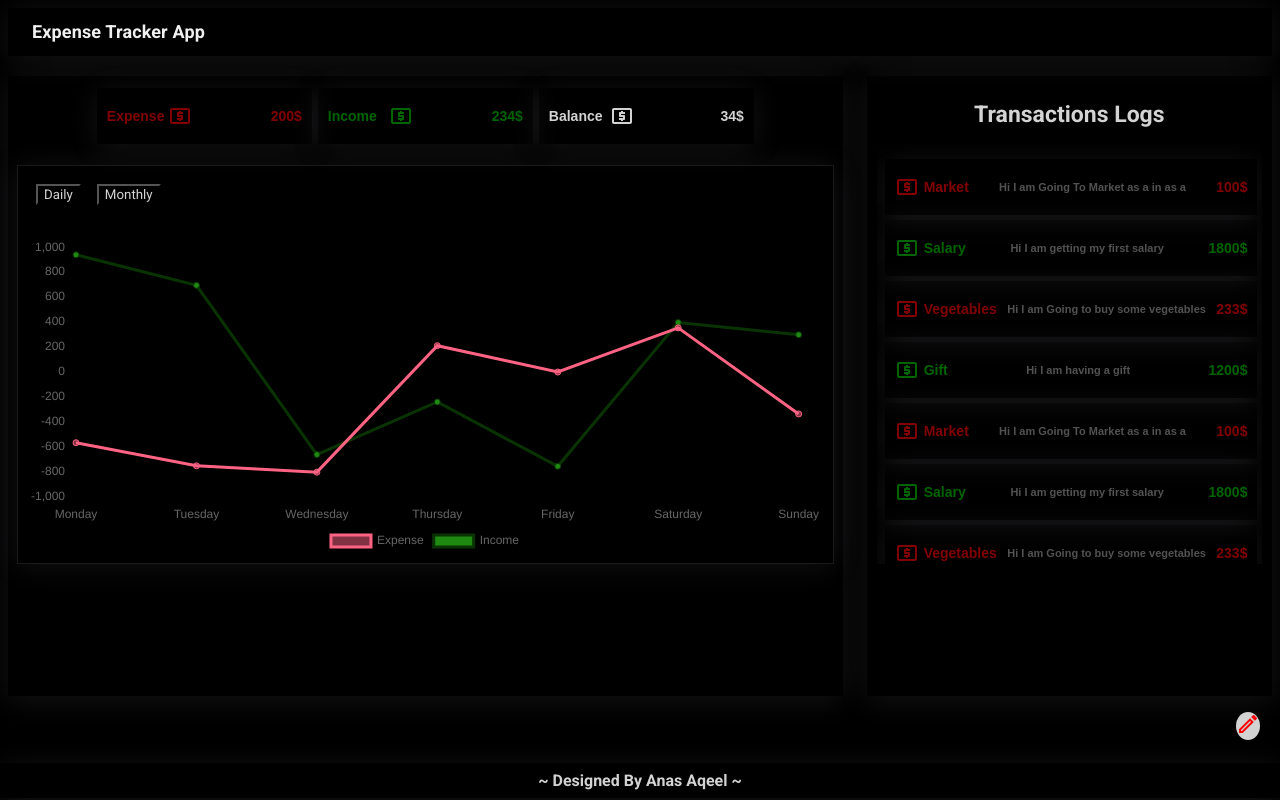
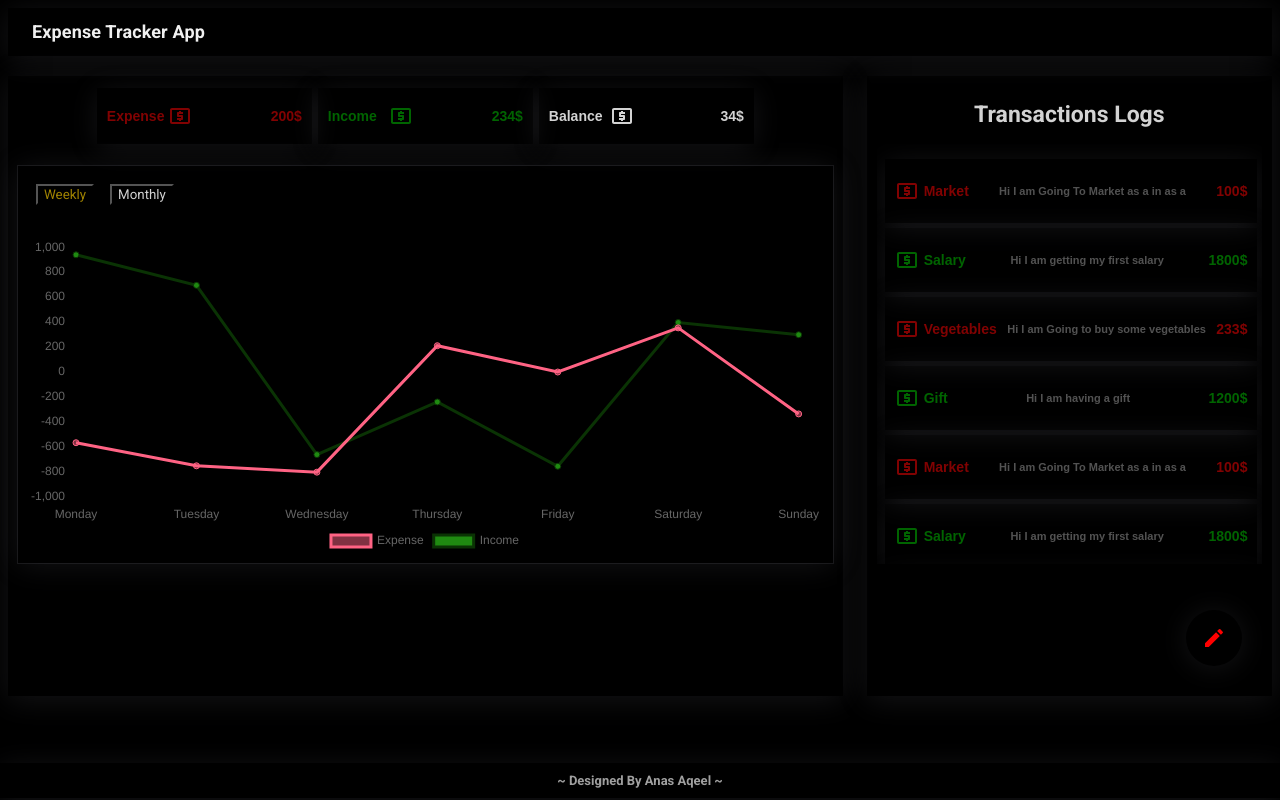
Before and after one commit to anas-aqeel/React_Expense_Tracker_App, a React (Create React App) app: page / in a window 1280 px wide. Built offline with nearby package versions, Linux system fonts and the light colour scheme.

Commit message:
Ui Completed

```diff
--- a/src/Components/AddTransaction.jsx
+++ b/src/Components/AddTransaction.jsx
@@ -1,10 +1,116 @@
-import React from 'react';
-import ModeEditOutlineOutlinedIcon from '@mui/icons-material/ModeEditOutlineOutlined';
+import React, { useState } from 'react';
+import EditIcon from '@mui/icons-material/Edit';
+import { Box, Modal, Fab, TextField, Button, MenuItem } from '@mui/material';
+
+const style = {
+  position: 'absolute',
+  top: '40%',
+  left: '50%',
+  transform: 'translate(-50%, -50%)',
+  width: 450,
+  bgcolor: 'background.paper',
+  boxShadow: 'rgba(100, 100, 111, 0.3) 0px 4px 29px 0px',
+  p: 2,
+};
 
 export default function AddTransaction() {
- return (
-    <div style={{'borderRadius':'100%', 'backgroundColor': 'lightgrey','color':'red','position':'absolute','bottom':'60px','right':'20px'}}>
-      <ModeEditOutlineOutlinedIcon color='white'/>
+  const [open, setOpen] = useState(false);
+  const handleOpen = () => setOpen(true);
+  const handleClose = () => setOpen(false);
+  return (
+    <div>
+      <Fab
+        onClick={handleOpen}
+        style={{
+
+          'backgroundColor': 'black',
+          'color': 'red',
+          'position': 'absolute',
+          'bottom': '30px',
+          'right': '30px',
+          'cursor': 'pointer',
+          'boxShadow': 'rgba(100, 100, 111, 0.2) 0px 2px 29px 0px'
+        }} color="secondary" aria-label="edit">
+        <EditIcon />
+      </Fab>
+      <Modal
+        open={open}
+        onClose={handleClose}
+        aria-labelledby="modal-modal-title"
+        aria-describedby="modal-modal-description"
+      >
+        <TxModal />
+      </Modal>
     </div>
+
   );
 }
+
+const TxModal = () => {
+  const [type, setType] = React.useState('Income');
+  return (
+    <Box sx={style}>
+      <p
+      style={{
+        color: 'rgb(52,52,52)',
+        textAlign: 'center',
+        fontFamily: "Roboto, sans-serif",
+        fontWeight:' bold',
+        fontSize: '23px'
+      }}
+      >Add New Transaction</p>
+      <Box
+        style={{
+          display: 'flex',
+          justifyContent: 'space-between',
+          marginBottom: '15px'
+        }}>
+        <TextField size="small" id="outlined-basic" label="Name" variant="outlined" />
+        <TextField size="small" id="outlined-basic" type={'number'} label="Value" variant="outlined" />
+      </Box>
+
+
+      <TextField fullWidth={true}
+        size="small"
+        style={{ marginBottom: '15px' }}
+        id="outlined-basic"
+        label="Description"
+        variant="outlined"
+      />
+      <TextField
+        id="outlined-select-currency"
+        select
+        label="Select"
+        fullWidth={true}
+        value={type}
+        onChange={(e) => setType(e)}
+        helperText="Please select your transaction type"
+      >
+        <MenuItem
+          style={{
+            fontSize: '15px',
+            fontWeight: 'bold',
+            color: 'rgb(0, 100, 0)'
+          }}
+          value='Income'>Income</MenuItem>
+        <MenuItem
+          style={{
+            fontSize: '15px',
+            fontWeight: 'bold',
+            color: 'rgb(129, 2, 2)',
+            border: '1px solid black'
+          }}
+          value='Expense'>'Expense'</MenuItem>
+      </TextField>
+
+      <Button
+        style={{
+          marginTop: '15px',
+          color: 'red',
+          border: '1px solid red'
+        }} fullWidth={true} variant="outlined" size="medium">
+        Add
+      </Button>
+    </Box>
+  )
+}
--- a/src/Components/Container/Container.jsx
+++ b/src/Components/Container/Container.jsx
@@ -16,7 +16,7 @@ const Item = styled(Paper)(({ theme }) => ({
 
 const Container = () => {
     return (
-        <Grid container rowSpacing={1} columnSpacing={{ xs: 1, sm: 2, md: 3 }}>
+        <Grid style={{marginBottom:"38px"}} container rowSpacing={1} columnSpacing={{ xs: 1, sm: 2, md: 3 }}>
             <Grid item xs={12} sm={8}>
                 <TxContainer />
             </Grid>
--- a/src/Components/Footer/footer.css
+++ b/src/Components/Footer/footer.css
@@ -1,4 +1,3 @@
-@import url('https://fonts.googleapis.com/css2?family=Roboto&display=swap');
 .footer{
     background-color: rgb(0, 0, 0) !important;
     height: 35px;
@@ -15,5 +14,6 @@
 .footer-heading{
     font-family: 'Roboto', sans-serif;
     font-weight: bold;
-    color: rgb(211, 211, 211);
+    font-size: 13px;
+    color: rgb(160, 160, 160);
 }
--- a/src/Components/Graphs/Graphs.jsx
+++ b/src/Components/Graphs/Graphs.jsx
@@ -4,18 +4,18 @@ import './graphs.css'
 
 const Graphs = () => {
 
-const labels_1 = ['Monday','Tuesday','Wednesday','Thursday','Friday','Saturday','Sunday'];
-const labels_2 = ['January', 'February', 'March', 'April', 'May', 'June', 'July', 'August', 'September', 'October', 'November', 'December'];
-const [labels, setLabels] = useState(labels_1);
+  const labels_1 = ['Monday', 'Tuesday', 'Wednesday', 'Thursday', 'Friday', 'Saturday', 'Sunday'];
+  const labels_2 = ['January', 'February', 'March', 'April', 'May', 'June', 'July', 'August', 'September', 'October', 'November', 'December'];
+  const [labels, setLabels] = useState(labels_1);
 
   return (
     <div className='graphs_div'>
       <div className='filters_div'>
-        <button onClick={()=>{setLabels(labels_1)}}>Daily</button>
-        <button onClick={()=>{setLabels(labels_2)}}>Monthly</button>
+        <button className={labels == labels_1 ? 'active_filter' : ''} onClick={() => { setLabels(labels_1) }}>Weekly</button>
+        <button className={labels == labels_2 ? 'active_filter' : ''} onClick={() => { setLabels(labels_2) }}>Monthly</button>
       </div>
       <div className='graphs'>
-        <Graph labels={labels}/>
+        <Graph labels={labels} />
       </div>
     </div>
   )
--- a/src/Components/Graphs/graphs.css
+++ b/src/Components/Graphs/graphs.css
@@ -27,7 +27,7 @@
     color: rgb(160, 131, 1);
 }
 .active_filter{
-    color: rgb(160, 131, 1);
+    color: rgb(160, 131, 1) !important;
 }
 .graph{
     margin-top: 20px;
--- a/src/Components/TxLogsContainer/Transactions.jsx
+++ b/src/Components/TxLogsContainer/Transactions.jsx
@@ -11,7 +11,7 @@ const Transactions = () => {
     <div className='tx_log_div'>
       {[12, 2].map((e) =>
        (
-        <>
+        <div key={e}>
           <Tx_Item
             title='Market'
             desc='Hi I am Going To Market as a in as a'
@@ -35,7 +35,7 @@ const Transactions = () => {
             val={1200}
             _class='income'
           />
-        </>
+        </div>
 
       )
       )}
--- a/src/Components/TxLogsContainer/txLogsContainer.css
+++ b/src/Components/TxLogsContainer/txLogsContainer.css
@@ -1,4 +1,5 @@
 .tx_logs_div {
+    position: relative;
     box-shadow: rgba(100, 100, 111, 0.2) 0px 4px 29px 0px !important;
     padding: 10px;
     height: 75vh;
@@ -21,7 +22,7 @@
 .tx_item{
     width: 94%;
     margin: 5px 3px;
-    padding: 6px 10px;
+    padding: 10px 10px;
     display: flex;
     flex-wrap: wrap;
     justify-content: space-between;
```
